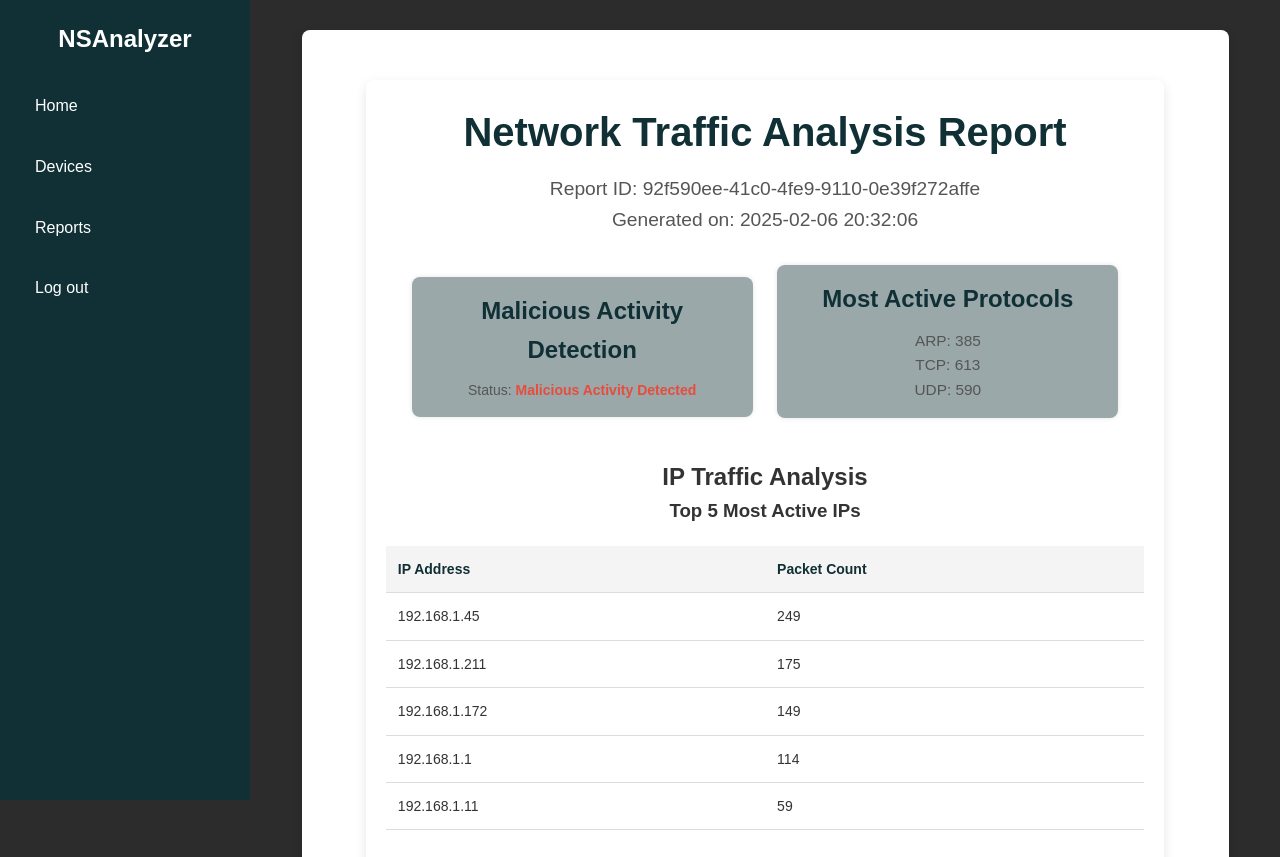
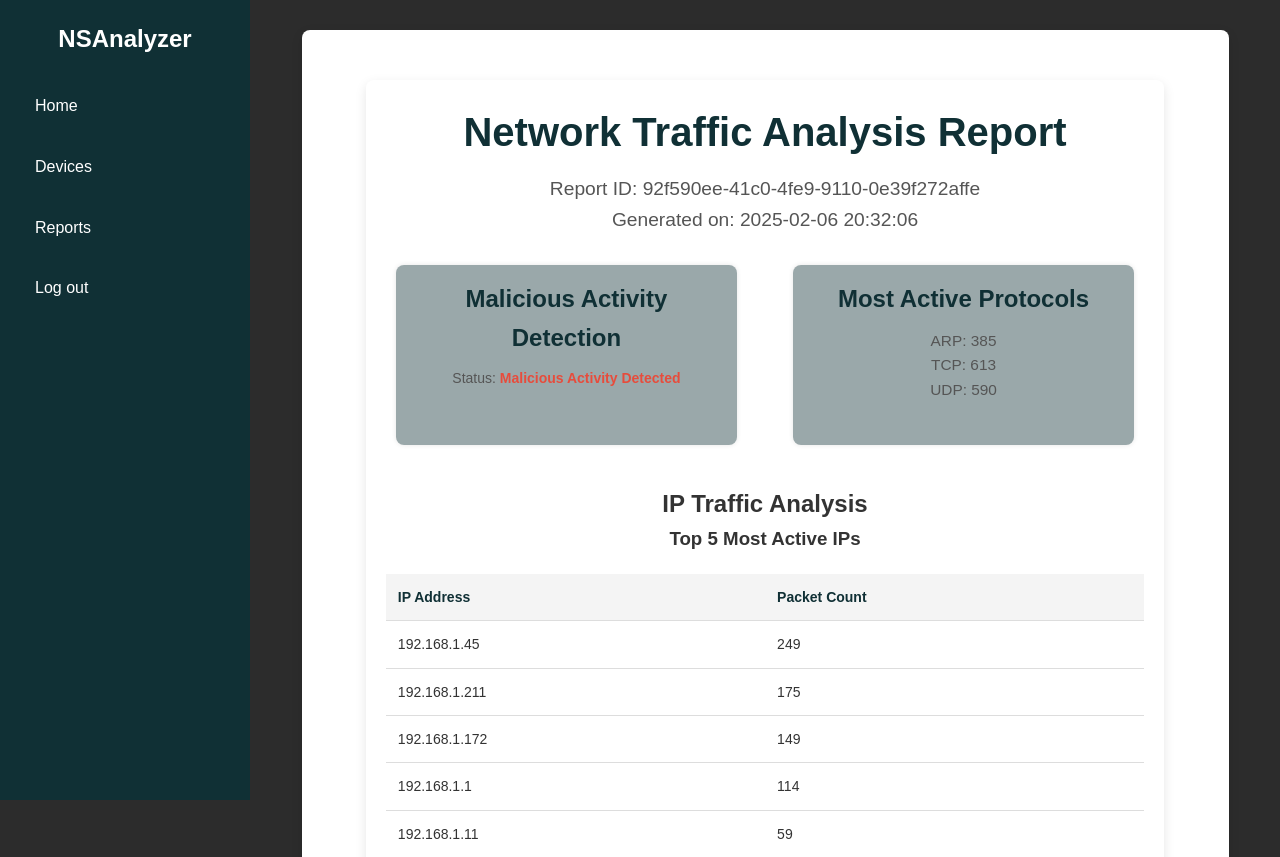
Before and after one commit to zakaria-thami/NetSec, a Flask app: page /api/report/92f590ee-41c0-4fe9-9110-0e39f272affe in a window 1280 px wide. Shown: the top 857 px of the page. Run offline with Flask 3, Linux system fonts and the light colour scheme; the visitor is signed in with stand-in values (Sample User, id 1).

Commit message:
fixed css

```diff
--- a/ns-analyzer-be/routes.py
+++ b/ns-analyzer-be/routes.py
@@ -18,6 +18,8 @@
 analyze_bp = Blueprint("analyze", __name__)
 reports_bp = Blueprint("reports", __name__)
 auth_bp = Blueprint("auth",__name__)
+
+REPORTS_FILE = "reports.json"
 
 def load_credentials():
     try:
@@ -50,9 +52,6 @@
 
     return render_template('login.html')  # GET request renders the login form
 
-# JSON file to store reports
-REPORTS_FILE = "reports.json"
-
 @analyze_bp.route("/test_for_exam", methods=["POST"])
 def test_for_exam():
     """Analyzes the PCAP file and redirects to the report page."""
@@ -67,7 +66,7 @@
     report_id = str(uuid.uuid4())
 
     # Determine if the traffic is malicious based on attack classification
-    is_malicious = bool(attacks)  # True if attack_classification is not empty
+    is_malicious = not ("Benign" in attacks)
 
     # Save report with additional metadata
     report_data = {
@@ -80,6 +79,7 @@
     ReportManager.save_report(report_id, report_data)
 
     return redirect(url_for("reports.get_report", report_id=report_id))
+
 
 @analyze_bp.route("/analyze_network", methods=["POST"])
 def analyze_network():
@@ -118,7 +118,7 @@
     report_id = str(uuid.uuid4())
 
     # Determine if the traffic is malicious
-    is_malicious = bool(attacks)
+    is_malicious = not ("Benign" in attacks)
 
     # Save the report with metadata
     report_data = {
--- a/ns-analyzer-be/tcpdump_handler.py
+++ b/ns-analyzer-be/tcpdump_handler.py
@@ -9,8 +9,8 @@
 import sys
 import signal
 
-CAPTURE_DURATION = 60  # Default capture duration in seconds
-DEFAULT_OUTPUT_FILE = "packets.pcap"  # Default filename if none is provided
+CAPTURE_DURATION = 30
+DEFAULT_OUTPUT_FILE = "packets.pcap"
 
 
 def signal_handler(sig, frame):
--- a/ns-analyzer-be/templates/report.html
+++ b/ns-analyzer-be/templates/report.html
@@ -39,13 +39,27 @@
         margin-bottom: 30px;
     }
 
+    .summary {
+        display: flex;
+        justify-content: space-between;
+        flex-wrap: wrap;
+        gap: 20px;
+        align-items: stretch; /* Ensures all cards have equal height */
+    }
+
     .card {
-        background-color: #f9f9f9;
+        background-color: #e9ecef; /* Slightly darker for better contrast */
         padding: 20px;
         border-radius: 8px;
         margin-bottom: 20px;
-        box-shadow: 0 2px 6px rgba(0, 0, 0, 0.1);
+        box-shadow: 0 4px 8px rgba(0, 0, 0, 0.15); /* Deeper shadow */
+        width: 45%; /* Ensures two cards align in desktop */
+        min-height: 180px; /* Ensures consistency */
+        display: flex;
+        flex-direction: column;
+        justify-content: space-between; /* Ensures content is spaced properly */
     }
+
 
     .card h2 {
         font-size: 20px;
```
Also changed, not shown: README.md.
